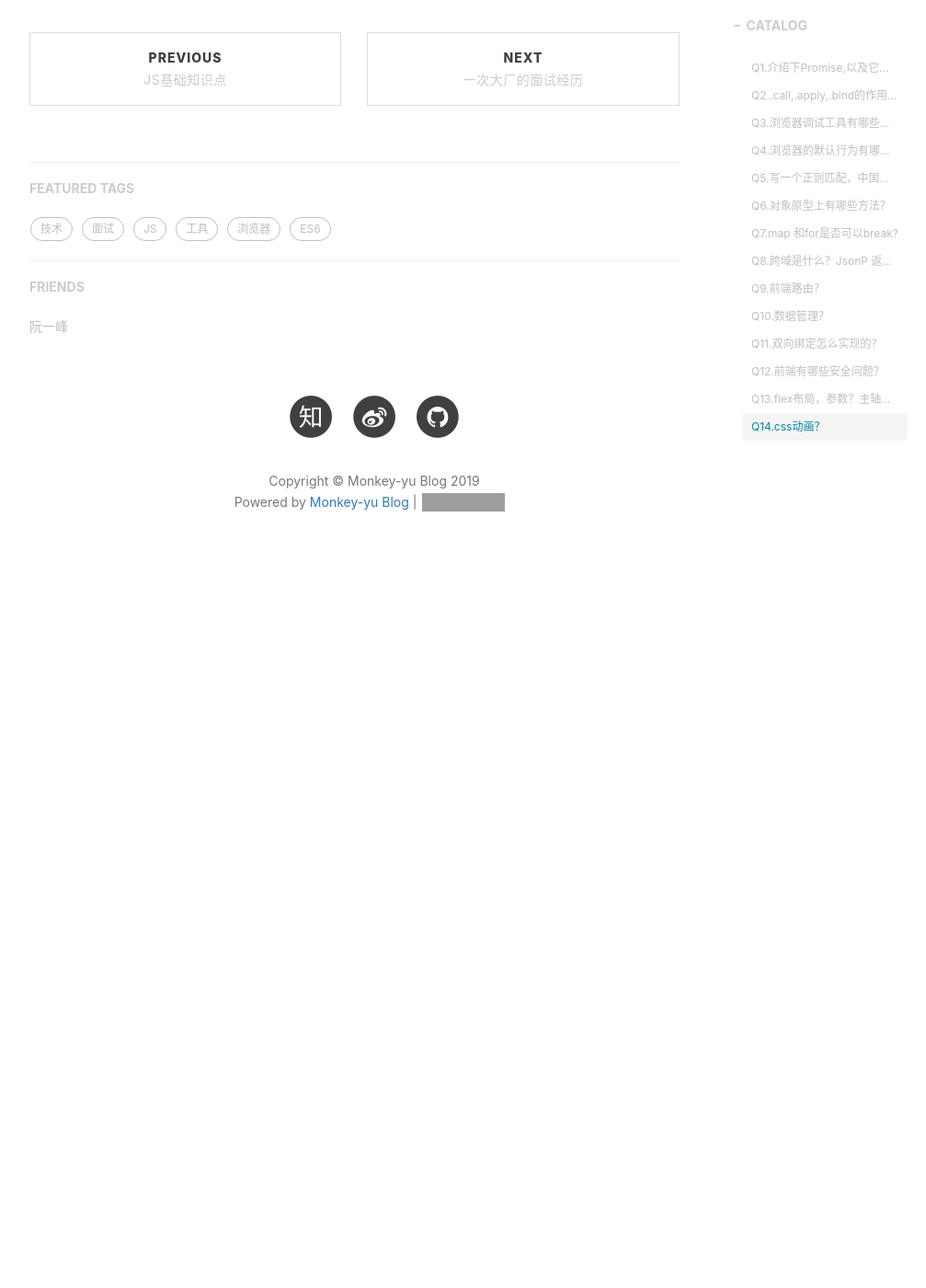
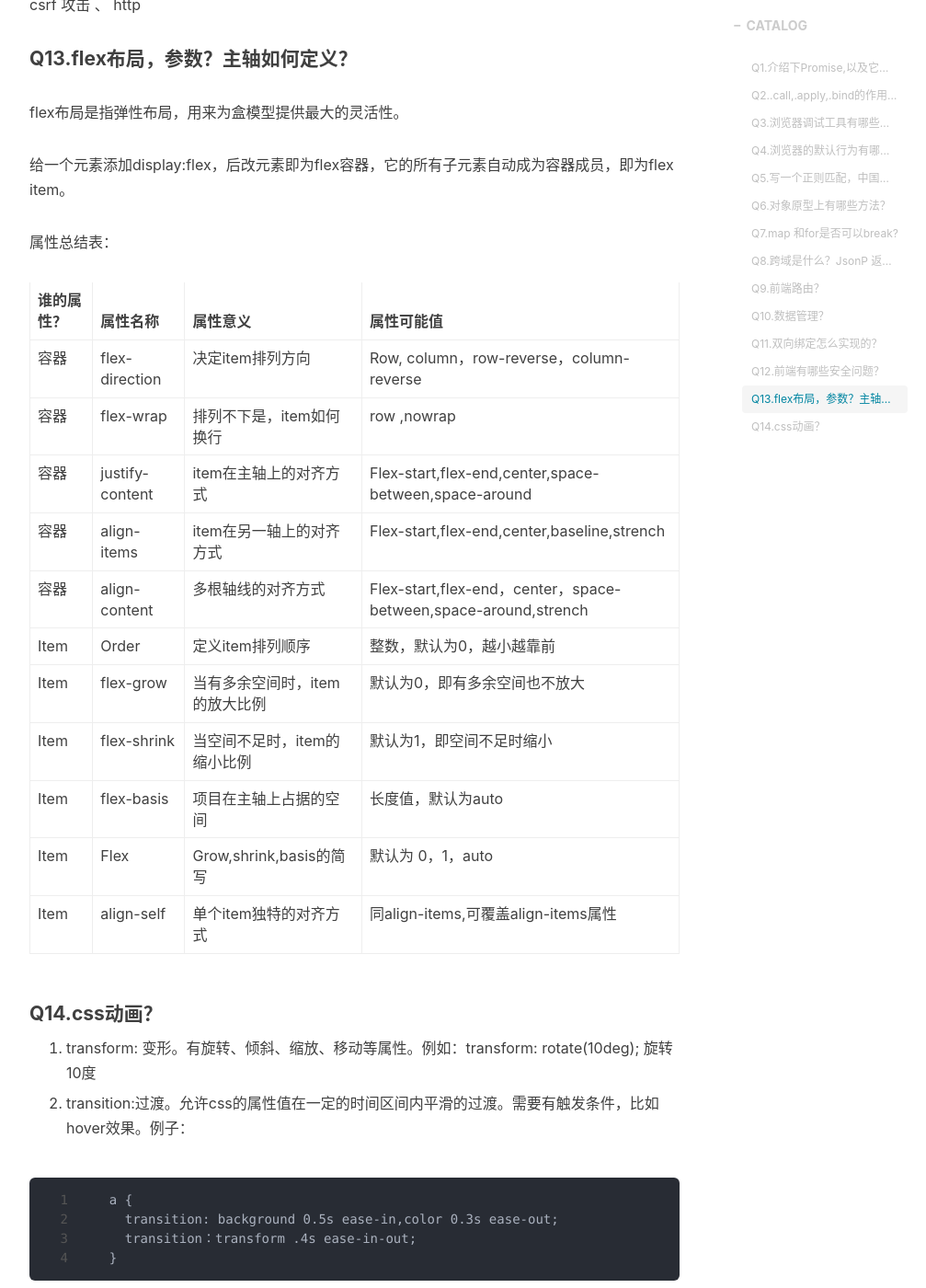
Before and after one commit to monkey-yu/monkey-yu.github.io, a Jekyll site: the page built from _posts/2019-01-16-ximalaya-interview.md, in a window 1280 px wide and 1400 px high, scrolled down 5844 px. Shown: the whole window at 92% size, without its empty margins (233-1240 px from the left). Built offline with Jekyll 4.4.1, drawn with Linux system fonts in a browser that asks for light colours; nearby versions of some CDN libraries; comment, search, counter and statistics services are not loaded; before the commit the page ends 6467 px from its top, so only the background shows below that; some of the changed text lies outside the part shown; grey boxes are pictures that could not be loaded.

Commit message:
喜马拉雅面试 跟进

````diff
--- a/_posts/2019-01-16-ximalaya-interview.md
+++ b/_posts/2019-01-16-ximalaya-interview.md
@@ -176,7 +176,18 @@
 
 #### Q8.跨域是什么？JsonP 返回的值怎么处理？
 
-保留。
+由于浏览器出于安全考虑，有同源策略。即协议、域名、端口有一个不同就是跨域。解决跨域的方法有：（1）JSonP (2)CORS 。
+
+JSONP方法：原理是利用<script>标签没有跨域限制的漏洞。通过<script>标签指向一个需要访问的地址并提供一个回调函数来接收数据。
+
+```
+<script src="http://domain/api?param1=a&param2=b&callback=jsonp"></script>
+<script>
+	function jsonp(data){
+        console.log(data)
+	}
+</script>
+```
 
 #### Q9.前端路由？
 
@@ -196,8 +207,59 @@
 
 #### Q13.flex布局，参数？主轴如何定义？
 
-保留。
+flex布局是指弹性布局，用来为盒模型提供最大的灵活性。
+
+给一个元素添加display:flex，后改元素即为flex容器，它的所有子元素自动成为容器成员，即为flex item。
+
+属性总结表：
+
+| 谁的属性？ | 属性名称        | 属性意义                       | 属性可能值                                                   |
+| ---------- | --------------- | ------------------------------ | ------------------------------------------------------------ |
+| 容器       | flex-direction  | 决定item排列方向               | Row, column，row-reverse，column-reverse                     |
+| 容器       | flex-wrap       | 排列不下是，item如何换行       | row ,nowrap                                                  |
+| 容器       | justify-content | item在主轴上的对齐方式         | Flex-start,flex-end,center,space-between,space-around        |
+| 容器       | align-items     | item在另一轴上的对齐方式       | Flex-start,flex-end,center,baseline,strench                  |
+| 容器       | align-content   | 多根轴线的对齐方式             | Flex-start,flex-end，center，space-between,space-around,strench |
+| Item       | Order           | 定义item排列顺序               | 整数，默认为0，越小越靠前                                    |
+| Item       | flex-grow       | 当有多余空间时，item的放大比例 | 默认为0，即有多余空间也不放大                                |
+| Item       | flex-shrink     | 当空间不足时，item的缩小比例   | 默认为1，即空间不足时缩小                                    |
+| Item       | flex-basis      | 项目在主轴上占据的空间         | 长度值，默认为auto                                           |
+| Item       | Flex            | Grow,shrink,basis的简写        | 默认为 0，1，auto                                            |
+| Item       | align-self      | 单个item独特的对齐方式         | 同align-items,可覆盖align-items属性                          |
 
 #### Q14.css动画？
 
-transition 、translate 、 animate
+1. transform: 变形。有旋转、倾斜、缩放、移动等属性。例如：transform: rotate(10deg);  旋转10度
+
+2. transition:过渡。允许css的属性值在一定的时间区间内平滑的过渡。需要有触发条件，比如hover效果。例子：
+
+```
+  a {
+    transition: background 0.5s ease-in,color 0.3s ease-out;
+    transition：transform .4s ease-in-out;
+  }
+```
+
+3. animation(@keyframes规则）：为元素实现动画效果，通过百分比来规定改变发生的时间。使用的时候为了兼容可加上`-webkit-、-o-、-ms-、-moz-、-khtml-`等前缀以适应不同的浏览器。
+
+例子：名字为`gif`的`@keyframes` ，动画完成需要的总时长为`1.4s`,刚开始的时候图片旋转为0度，动画完成的时候图片旋转360度。
+
+```
+.load-border {
+    width: 120px;
+    height: 120px;
+    background: url(../images/loading_icon.png) no-repeat center center;
+    -webkit-animation: gif 1.4s infinite linear;
+    animation: gif 1.4s infinite linear;
+}
+@keyframes gif {
+    0% {
+        -webkit-transform: rotate(0deg);
+        transform: rotate(0deg);
+    }
+    100% {
+        -webkit-transform: rotate(360deg);
+        transform: rotate(360deg);
+    }
+}
+```
````
